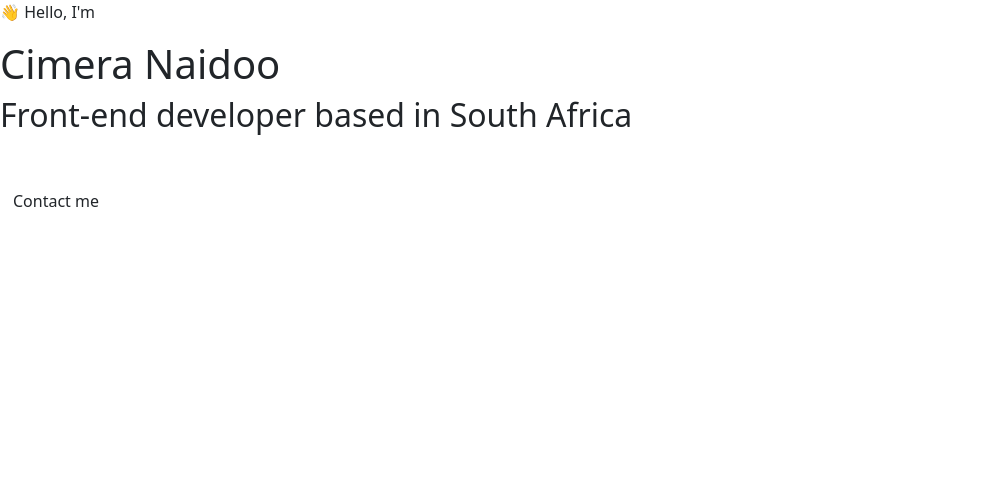
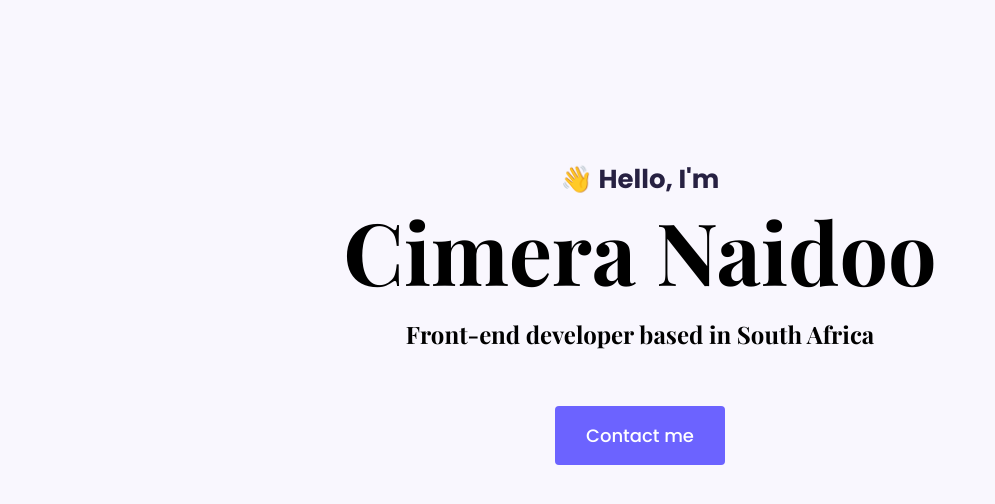
Before and after one commit to cimeranaidoo/week-4-lesson-5, a plain HTML site: page index.html in a window 1280 px wide. Shown: the whole page, without its empty margins (0-995 px from the left). Drawn offline with nearby package versions, Linux system fonts and the light colour scheme.

Commit message:
added style sheet

```diff
--- a/index.html
+++ b/index.html
@@ -27,7 +27,7 @@
       href="https://fonts.googleapis.com/css2?family=Playfair+Display:wght@700&family=Poppins:wght@500;700&display=swap"
       rel="stylesheet"
     />
-    <link rel="stylesheet" href="styles/portfolio.css" />
+    <link rel="stylesheet" href="style.css" />
 
     <script
       src="https://cdn.jsdelivr.net/npm/bootstrap@5.3.3/dist/js/bootstrap.bundle.min.js"
--- /dev/null
+++ b/style.css
@@ -0,0 +1,58 @@
+:root {
+  --branding-color: #6c63ff;
+  --secondary-color: #f9f7fe;
+  --heading-font-family: "Playfair Display", serif;
+  --default-font-family: "Poppins", sans-serif;
+}
+
+body {
+  font-family: var(--default-font-family);
+}
+
+h1,
+h2,
+h3,
+h4,
+h5,
+h6 {
+  color: black;
+  font-family: var(--heading-font-family);
+  font-weight: bold;
+}
+
+h1 {
+  font-size: 86px;
+}
+
+p {
+  font-weight: normal;
+}
+
+.hero {
+  background: var(--secondary-color);
+  text-align: center;
+  padding: 160px 20px;
+}
+
+.hero p {
+  font-size: 26px;
+  font-weight: bold;
+  margin: 0;
+  color: #272142;
+}
+
+.hero h2 {
+  font-family: var(--heading-font-family);
+  font-weight: normal;
+  line-height: 2;
+  font-size: 24px;
+}
+
+.btn-branding {
+  background: var(--branding-color);
+  border-radius: 4px;
+  color: white;
+  font-size: 18px;
+  line-height: 27px;
+  padding: 15px 30px;
+}
```
